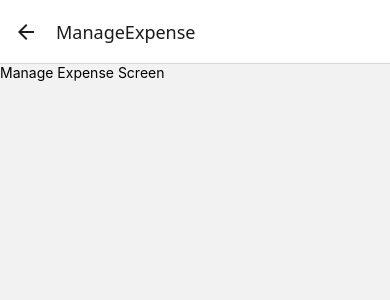
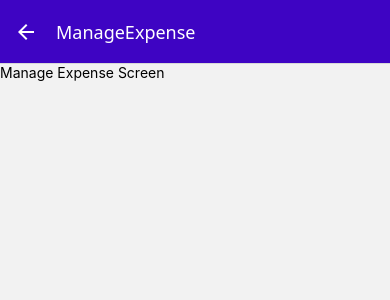
Before and after one commit to milosm89/ExpensesApp, a React Native app: screen /ManageExpense in a window 390 px wide. Shown: the top 300 px of the page. Built offline with nearby package versions, Linux system fonts and the light colour scheme.

Commit message:
Added presentation modal and changed status bar color

```diff
--- a/App.js
+++ b/App.js
@@ -61,9 +61,14 @@
 export default function App() {
   return (
       <>
-       <StatusBar style="auto" />
+       <StatusBar style="light" />
        <NavigationContainer>
-          <Stack.Navigator>
+          <Stack.Navigator
+            screenOptions={{
+              headerStyle: {backgroundColor: GlobalStyles.colors.primary500},
+              headerTintColor: 'white'
+            }}
+          >
             <Stack.Screen
               name='ExpensesOverview'
               component={ExpensesOverview}
@@ -72,6 +77,9 @@
             <Stack.Screen
               name='ManageExpense'
               component={ManageExpense}
+              options={{
+                presentation: 'modal'
+              }}
 
             />
           </Stack.Navigator>
```
